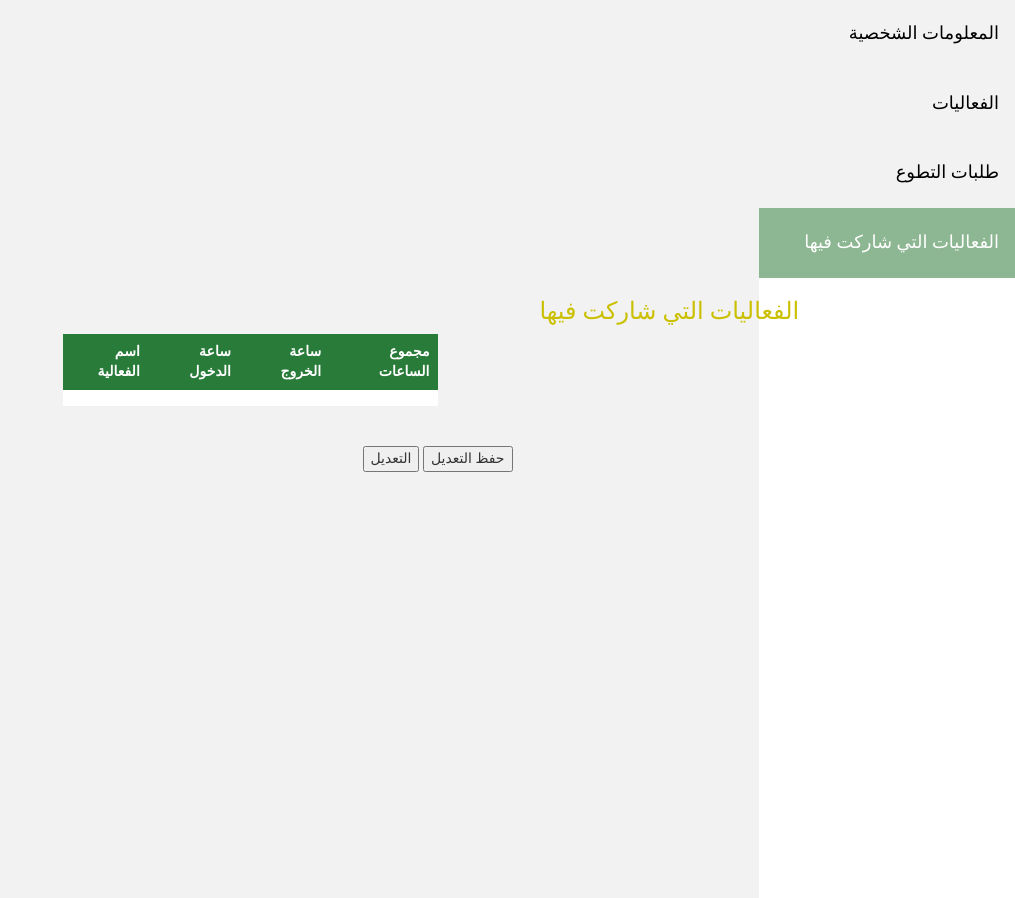
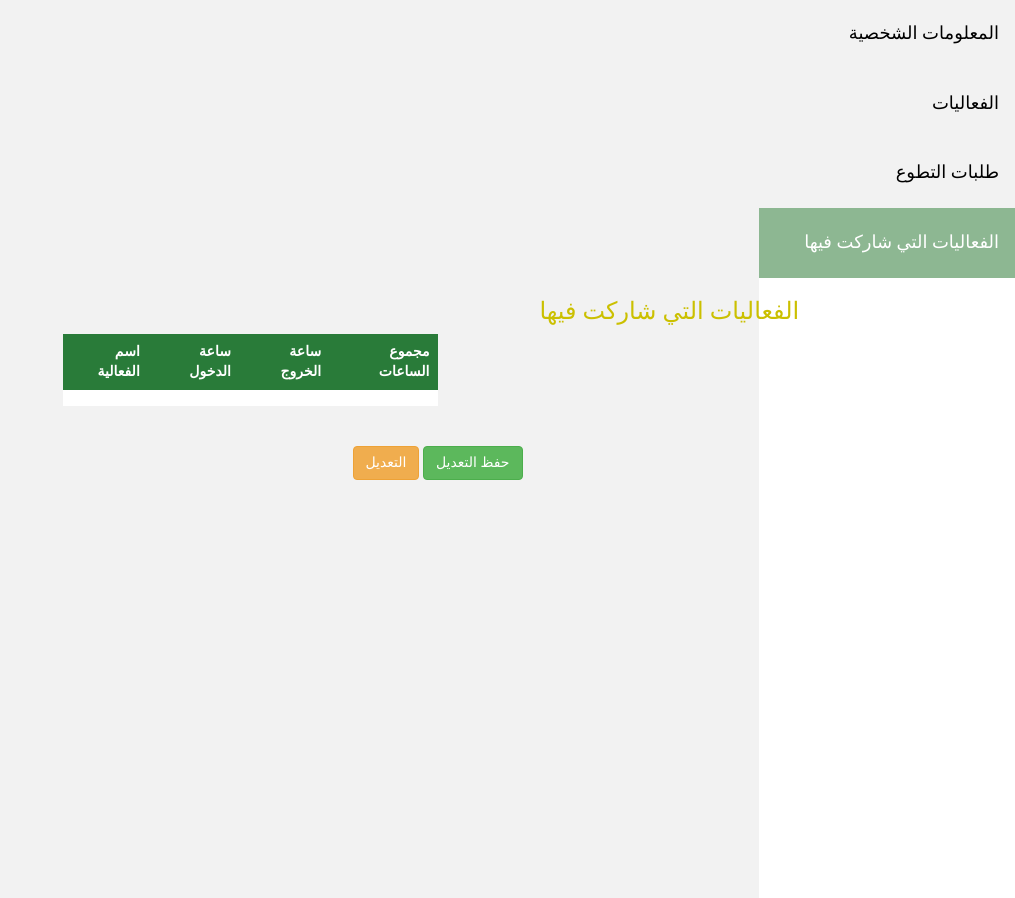
Before and after one commit to renadjuri/volunteer-scf, a PHP site: page /volunteerprofile.php in a window 1280 px wide, after a click on "الفعاليات التي شاركت فيها". Shown: the part 438-1336 px from the top of the page, without its empty margins (265-1280 px from the left). Run offline with PHP 8.4, Linux system fonts and the light colour scheme; data that the repository does not hold is empty.

Commit message:
تعديلات بسيطه في ستايل البروفايل

```diff
--- a/volunteerprofile.php
+++ b/volunteerprofile.php
@@ -364,8 +364,8 @@ $username = 'basma123';
                     <br><br>
 
                     <center>
-                        <button type="submit">التعديل</button>
-                        <button type="submit">حفظ التعديل</button>
+                        <button type="submit" class="btn btn-warning">التعديل</button>
+                        <button type="submit" class="btn btn-success">حفظ التعديل</button>
                     </center>
                 </div>
             </div>
```
